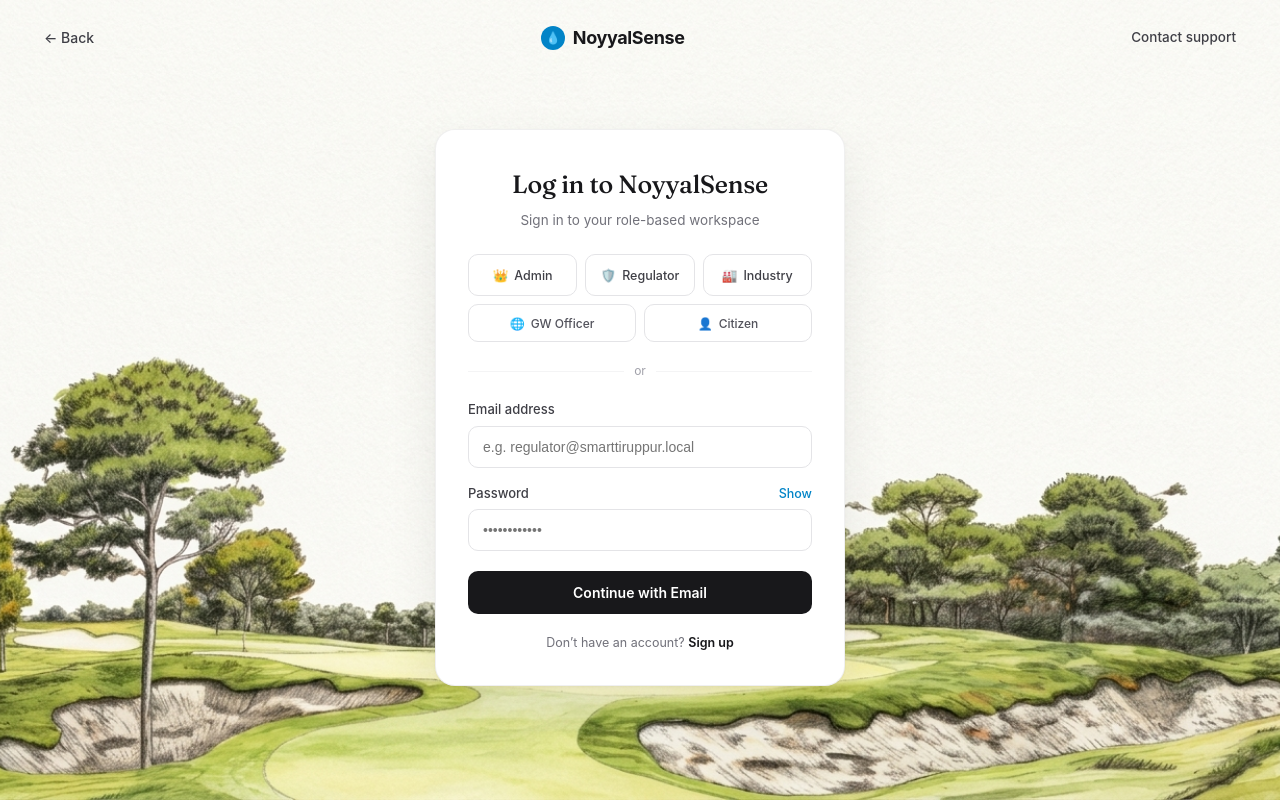
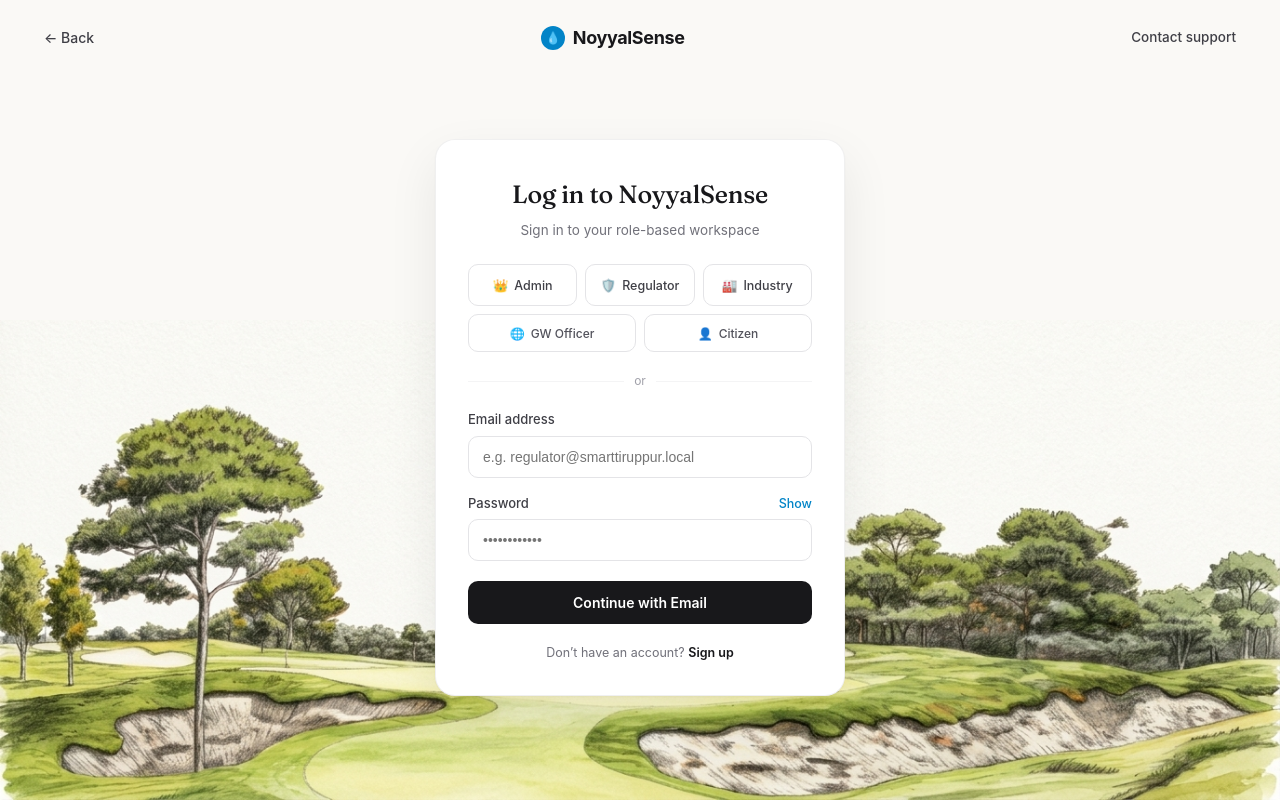
Before and after one commit to THISHA-SAMPATH/smart-tiruppur, a Next.js app: page /login in a window 1280 px wide. Built offline with nearby package versions, Linux system fonts and the light colour scheme; no server answers.

Commit message:
fix(login): guarantee bottom landscape image visibility across all display resolutions

```diff
--- a/app/login/page.tsx
+++ b/app/login/page.tsx
@@ -98,12 +98,50 @@ function LoginForm() {
         height: "100vh",
         zIndex: 9999,
         overflowY: "auto",
-        background: "#faf9f6 url('/noyyal_green_landscape_backdrop.jpg') no-repeat bottom center / cover",
+        backgroundColor: "#faf9f6",
+        fontFamily: "-apple-system, BlinkMacSystemFont, 'Segoe UI', Roboto, Helvetica, Arial, sans-serif",
+        color: "#18181b",
+        boxSizing: "border-box",
+      }}
+    >
+      {/* Dedicated Landscape Graphic Pinned to Bottom */}
+      <div
+        style={{
+          position: "fixed",
+          bottom: 0,
+          left: 0,
+          right: 0,
+          width: "100%",
+          height: "60vh",
+          maxHeight: "520px",
+          pointerEvents: "none",
+          zIndex: 0,
+          overflow: "hidden",
+        }}
+      >
+        {/* eslint-disable-next-line @next/next/no-img-element */}
+        <img
+          src="/noyyal_green_landscape_backdrop.jpg"
+          alt="Green Landscape Backdrop"
+          style={{
+            width: "100%",
+            height: "100%",
+            objectFit: "cover",
+            objectPosition: "bottom center",
+            display: "block",
+          }}
+        />
+      </div>
+
+      {/* Main Page Layout Container */}
+      <div
+        style={{
+          position: "relative",
+          zIndex: 1,
+          minHeight: "100vh",
           display: "flex",
           flexDirection: "column",
           justifyContent: "space-between",
-        fontFamily: "-apple-system, BlinkMacSystemFont, 'Segoe UI', Roboto, Helvetica, Arial, sans-serif",
-        color: "#18181b",
           boxSizing: "border-box",
         }}
       >
@@ -182,7 +220,7 @@ function LoginForm() {
             display: "flex",
             justifyContent: "center",
             alignItems: "center",
-          padding: "20px 16px 80px",
+            padding: "20px 16px 60px",
             flex: 1,
           }}
         >
@@ -530,6 +568,7 @@ function LoginForm() {
         </div>
       </main>
     </div>
+    </div>
   );
 }
 
```
Lines whose indentation alone changed are shown as unchanged.
